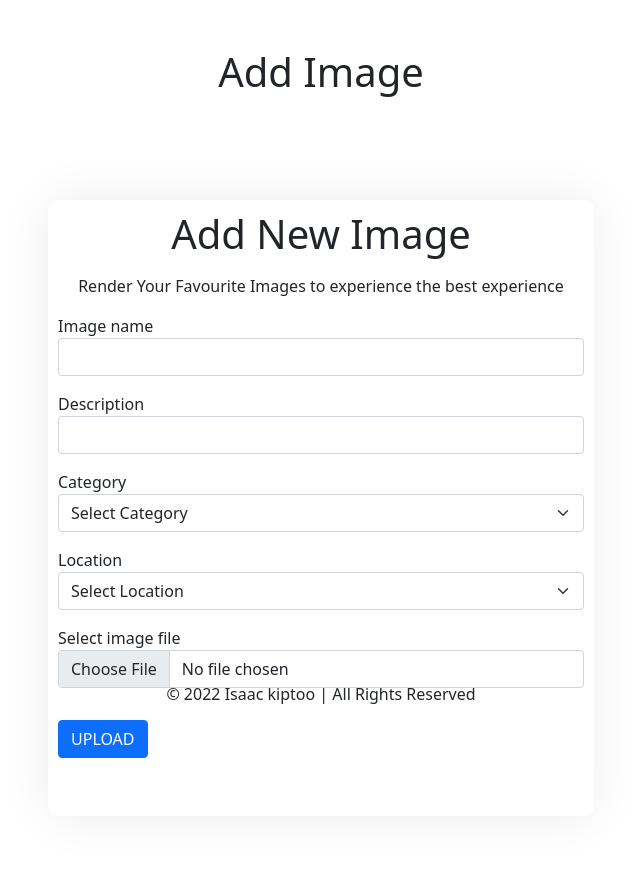
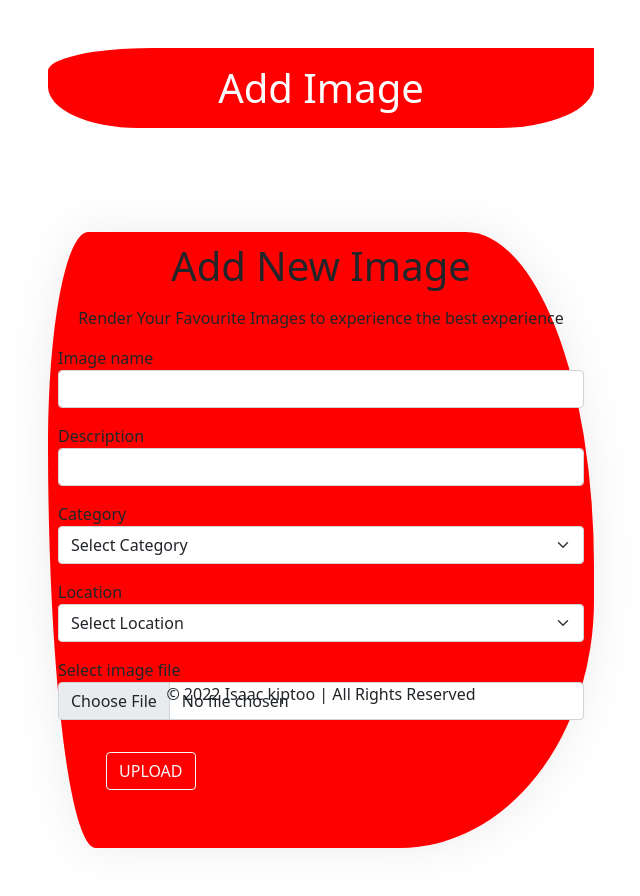
Before and after one commit to Isaac-kiptoo-kilimo/Personal-Galary-app, a Django app: page /addimage/ in a window 1280 px wide. Shown: the part 78-974 px from the top of the page, without its empty margins (319-959 px from the left). Before the commit the page ends 836 px from the top, so only its background shows below. Run offline with Django 4.2, Linux system fonts and the light colour scheme; data that the repository does not hold is empty; some libraries are stand-ins or nearby versions.

Commit message:
styling:styled hero

```diff
--- a/imagery/templates/pages/addimage.html
+++ b/imagery/templates/pages/addimage.html
@@ -1,15 +1,19 @@
 {% extends 'base.html' %} {% block content %}
 <div class="">
   <div class="container py-5">
-    <h1 class="text-center ">
-      Add Image
-    </h1>
+   <div class="row">
+    <div class="col-md-6  offset-md-3">
+      <h1 class="text-center py-3 add">
+        Add Image
+      </h1>
+    </div>
+   </div>
   </div>
 </div>
 <div class="container my-5 ">
   <div class="row">
     <div class="col-md-6 offset-md-3">
-      <div class="custom-card">
+      <div class="custom-card custom-card-add">
         <div class="">
           <h1 class="text-center mb-3">Add New Image</h1>
           <p class="text-center">
@@ -53,7 +57,7 @@
             <label for="file">Select image file</label>
             <input type="file" class="form-control input-lg shadow-none" name="photo" required />
         </div>
-          <button class="btn btn-primary shadow-none mt-3">UPLOAD</button>
+          <button class="btn mx-5 btn-outline-light shadow-none mt-3">UPLOAD</button>
         </form>
         </div>
       </div>
--- a/static/css/style.css
+++ b/static/css/style.css
@@ -52,3 +52,17 @@
     border-radius: 100% 10% 95% 0% / 100% 100% 100% 10%;
     color: white;
 }
+.add{
+    color: white;
+    background-color: red;
+    border-radius: 36% 0% 33% 31% / 54% 89% 100% 98% ;
+}
+.custom-card-add{
+
+    background-color: red;
+    border-radius: 11% 35% 53% 13% / 51% 81% 60% 98%;
+    padding: 10px;
+    box-shadow: 0 0 50px rgba(0, 0, 0, 0.08);
+
+
+}
```
